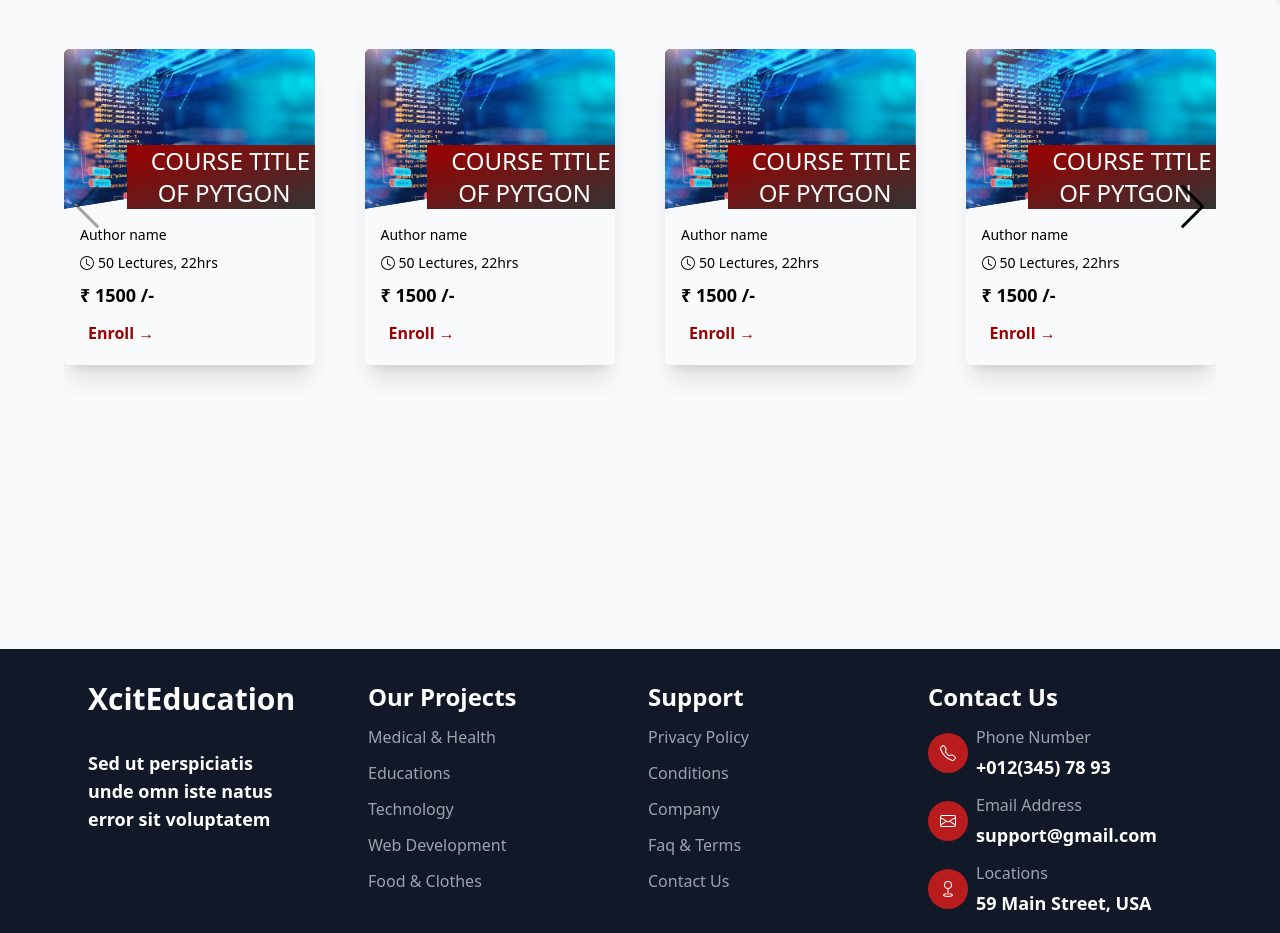
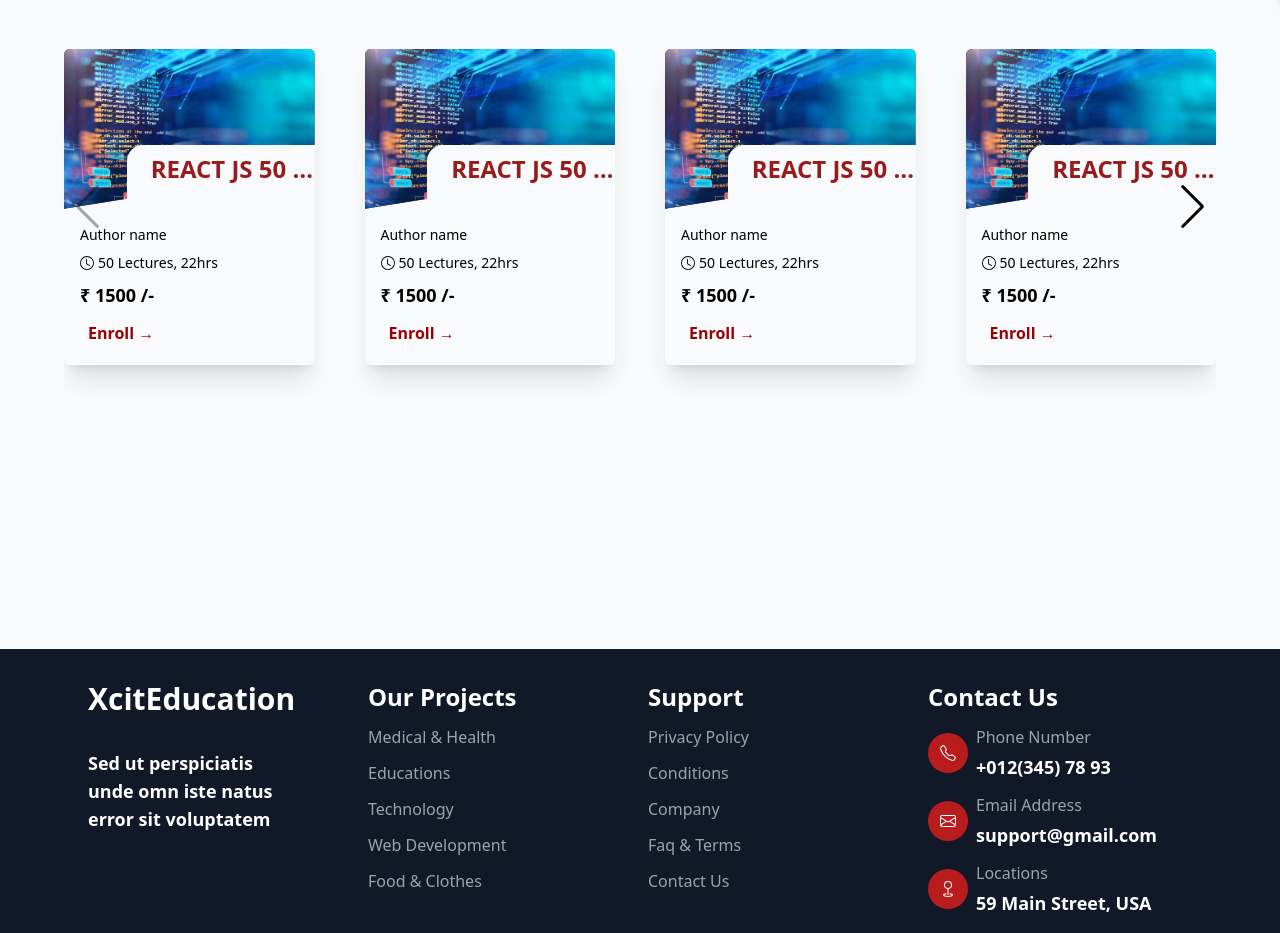
Before and after one commit to devjs1000/course-hub, a React (Vite) app: page / in a window 1280 px wide. Shown: the part 800-1733 px from the top of the page. Built offline with nearby package versions, Linux system fonts and the light colour scheme.

Commit message:
fetching data from auth and display done

```diff
--- /dev/null
+++ b/reference/auth.json
@@ -0,0 +1 @@
+{"success":true,"data":{"_id":"6206cbd3b15c3abdf86c7e74","name":"andy","email":"mandy@gmail.com","password":"$2a$05$hiH21XfdUsmC8Ubuhe03juCtPkqGd8HnTugsTh6oOgnnFz0Uq5h0W","isInstructor":false,"isAdmin":false,"appliedForInstructor":false,"profilePicture":"https://images.unsplash.com/photo-1438761681033-6461ffad8d80?ixid=MnwxMjA3fDB8MHxwaG90by1wYWdlfHx8fGVufDB8fHx8&ixlib=rb-1.2.1&auto=format&fit=crop&w=2070&q=80","githubLink":"","linkedInLink":"","resumeLink":"https://d.novoresume.com/images/doc/functional-resume-template.png","mobileNumber":1233211234,"domains":"","description":"Describe yourself","createdAt":"2022-02-11T20:49:23.243Z","updatedAt":"2022-02-11T20:49:23.243Z","__v":0},"token":"eyJhbGciOiJIUzI1NiIsInR5cCI6IkpXVCJ9.eyJpZCI6IjYyMDZjYmQzYjE1YzNhYmRmODZjN2U3NCIsImlhdCI6MTY0NDYxNDQ0NX0.qtOSW6zFeewI9M5q68vEgtKEUg5oohox7bwqQ8LvwaY"}
--- a/src/components/courses/CourseCard.jsx
+++ b/src/components/courses/CourseCard.jsx
@@ -12,8 +12,8 @@ const CourseCard = ({ courseImg }) => {
 				className="course-img h-40 bg-slate-800 bg-no-repeat bg-center relative"
 				style={styles}
 			></div>
-			<h3 className="course-heading text-2xl absolute top-24 right-0 text-white w-3/4 uppercase text-right">
-				<span>Course Title of pytgon</span>
+			<h3 className="course-heading rounded-tl-[1rem] hover:text-red-600 pt-2 truncate h-[5rem] bg-slate-50 text-2xl absolute top-24 right-0 text-red-800 font-semibold w-3/4 uppercase text-right">
+				<span>React js 50 Lectures, 22hrs 50 Lectures, 22hrs</span>
 			</h3>
 			<div className="p-4 flex flex-col items-start gap-2">
 				<p className="text-sm">Author name</p>
--- a/src/components/header/Navbar.jsx
+++ b/src/components/header/Navbar.jsx
@@ -5,9 +5,10 @@ import { List } from 'react-bootstrap-icons';
 import Button from '../../UI/Button';
 import Sidebar from './Sidebar';
 import { Link, useLocation } from 'react-router-dom'
+import useStore from '../../context/useStore'
 function Navbar() {
 	const [openSidebar, setOpenSidebar] = useState(false);
-
+	const {user}=useStore()
 	//this line of code makes navbar hidden in login and signup
 	const location = useLocation()
   const path = location.pathname.split('/')[1];
@@ -24,12 +25,15 @@ function Navbar() {
 			<img src={logoPrimary} alt="primary-logo-img" className="w-36 lg:w-48" />
 
 			<div className="flex items-center gap-4 xsm:gap-6">
+			{!user.token ? <>
 				<Link to='/login' className="link relative text-sm text-primary-color-dark font-semibold xsm:text-base">
 					Login?
 				</Link>
 				<Link to='/signup'>
 					<Button isPrimary={true}>Register</Button>
 				</Link>
+</>: <div>welcome, <span className='text-red-800 text-xl'>{user.data.name}</span></div>
+}
 
 				<List className="w-8 cursor-pointer ml-4 text-7xl" onClick={openSidebarHandler}></List>
 
--- a/src/styles/global.css
+++ b/src/styles/global.css
@@ -107,7 +107,6 @@
 }
 
 .course-heading {
-	background: var(--gradient-1);
 }
 
 .course-heading span {
```
